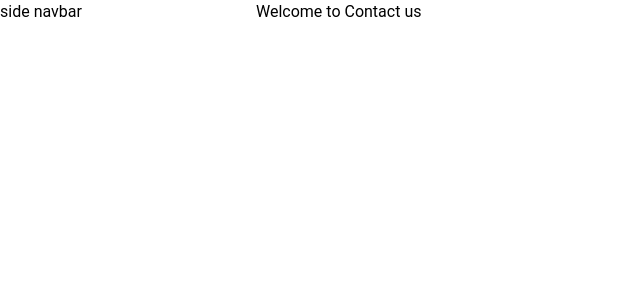
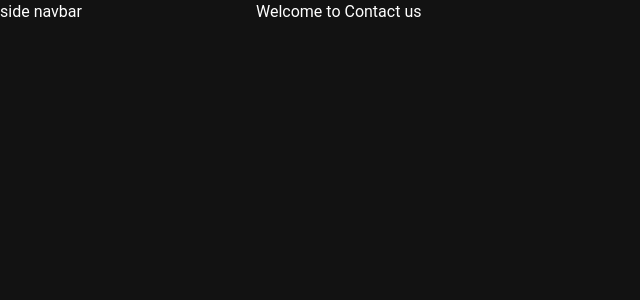
Before and after one commit to Q-T5/xgtech-rewrite, a Vue app: page /xgtech-rewrite/contact-us/ in a window 1280 px wide. Shown: the top 300 px of the page, without its empty margins (0-640 px from the left). Built offline with nearby package versions, Linux system fonts and the light colour scheme; a web font is replaced by a local one.

Commit message:
Add app themes

```diff
--- a/src/plugins/vuetify.js
+++ b/src/plugins/vuetify.js
@@ -10,6 +10,37 @@
 	icons: {
 		defaultSet: "mdi",
 	},
+	theme: {
+		defaultTheme: "customDark",
+		themes: {
+			customDark: {
+				dark: true,
+				colors: {
+					background: "#282E57",
+					surface: "#242733",
+					primary: "#df8eff",
+					secondary: "#b7f1ff",
+					error: "#F73826",
+					info: "#56A3CD",
+					success: "#5CEB95",
+					warning: "#EA7D10",
+				},
+			},
+			customLight: {
+				dark: false,
+				colors: {
+					background: "#EAE7F3",
+					surface: "#EAE7F3",
+					primary: "#069e70",
+					secondary: "#b2ffdb",
+					error: "#EF3966",
+					info: "#97DFF2",
+					success: "#0F6C48",
+					warning: "#F5AA47",
+				},
+			},
+		},
+	},
 });
 
 export default vuetify;
```
